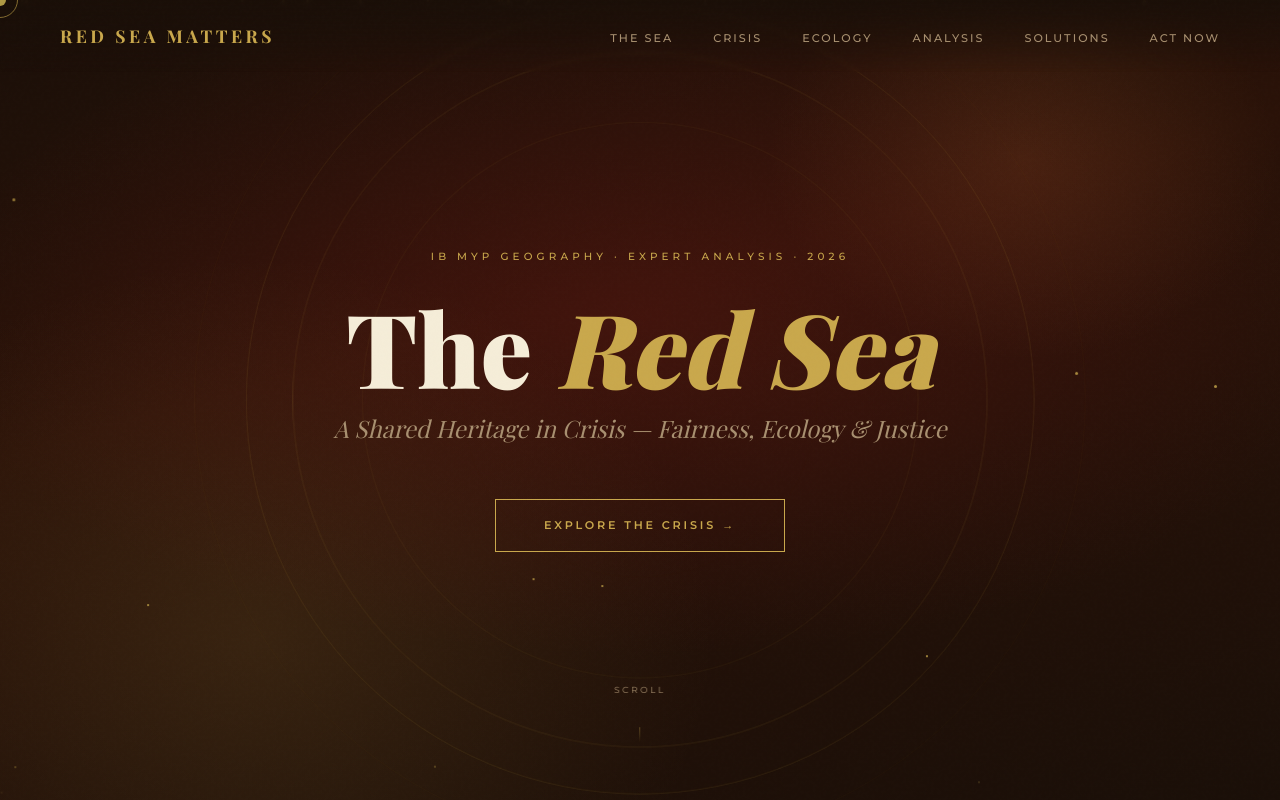
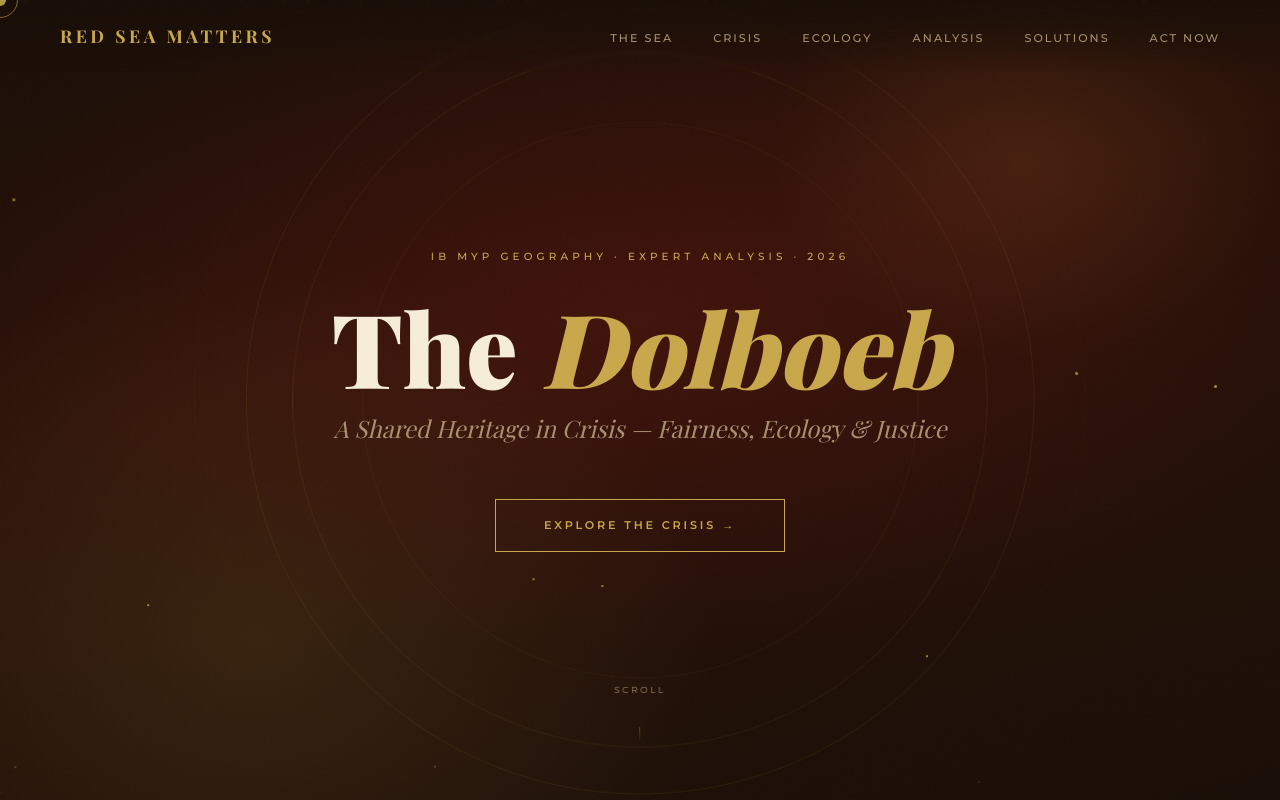
Before and after one commit to abilllllal22-web/Red-Sea, a plain HTML site: page index.html in a window 1280 px wide. Shown: the top 800 px of the page. Drawn offline with nearby package versions, Linux system fonts and the light colour scheme; a web font is replaced by a local one.

Commit message:
Update index.html

```diff
--- a/index.html
+++ b/index.html
@@ -3,7 +3,7 @@
 <head>
 <meta charset="UTF-8">
 <meta name="viewport" content="width=device-width, initial-scale=1.0">
-<title>Bilal Krasavchik</title>
+<title>The Red Sea — A Shared Heritage in Crisis</title>
 <link rel="preconnect" href="https://fonts.googleapis.com">
 <link href="https://fonts.googleapis.com/css2?family=Playfair+Display:ital,wght@0,400;0,600;0,700;0,900;1,400;1,700&family=Cormorant+Garamond:ital,wght@0,300;0,400;0,500;1,300;1,400&family=Montserrat:wght@300;400;500;600&display=swap" rel="stylesheet">
 <style>
@@ -935,7 +935,7 @@
   <div class="particles" id="particles"></div>
   <div class="hero-content">
     <p class="hero-eyebrow">IB MYP Geography · Expert Analysis · 2026</p>
-    <h1 class="hero-title">The <span class="accent">Red Sea</span></h1>
+    <h1 class="hero-title">The <span class="accent">Dolboeb</span></h1>
     <p class="hero-subtitle">A Shared Heritage in Crisis — Fairness, Ecology & Justice</p>
     <a href="#about" class="hero-cta">Explore the Crisis →</a>
   </div>
```
